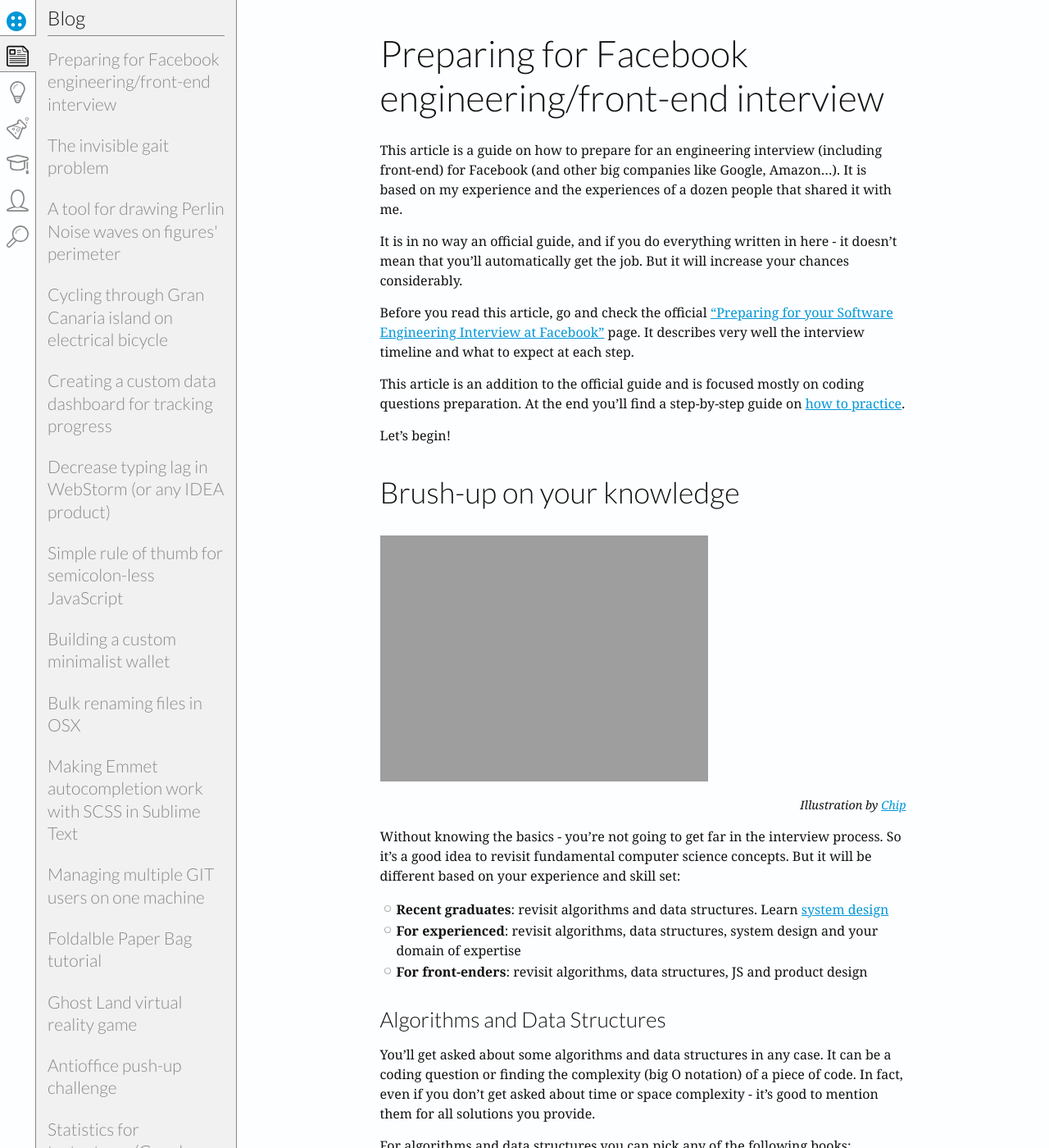
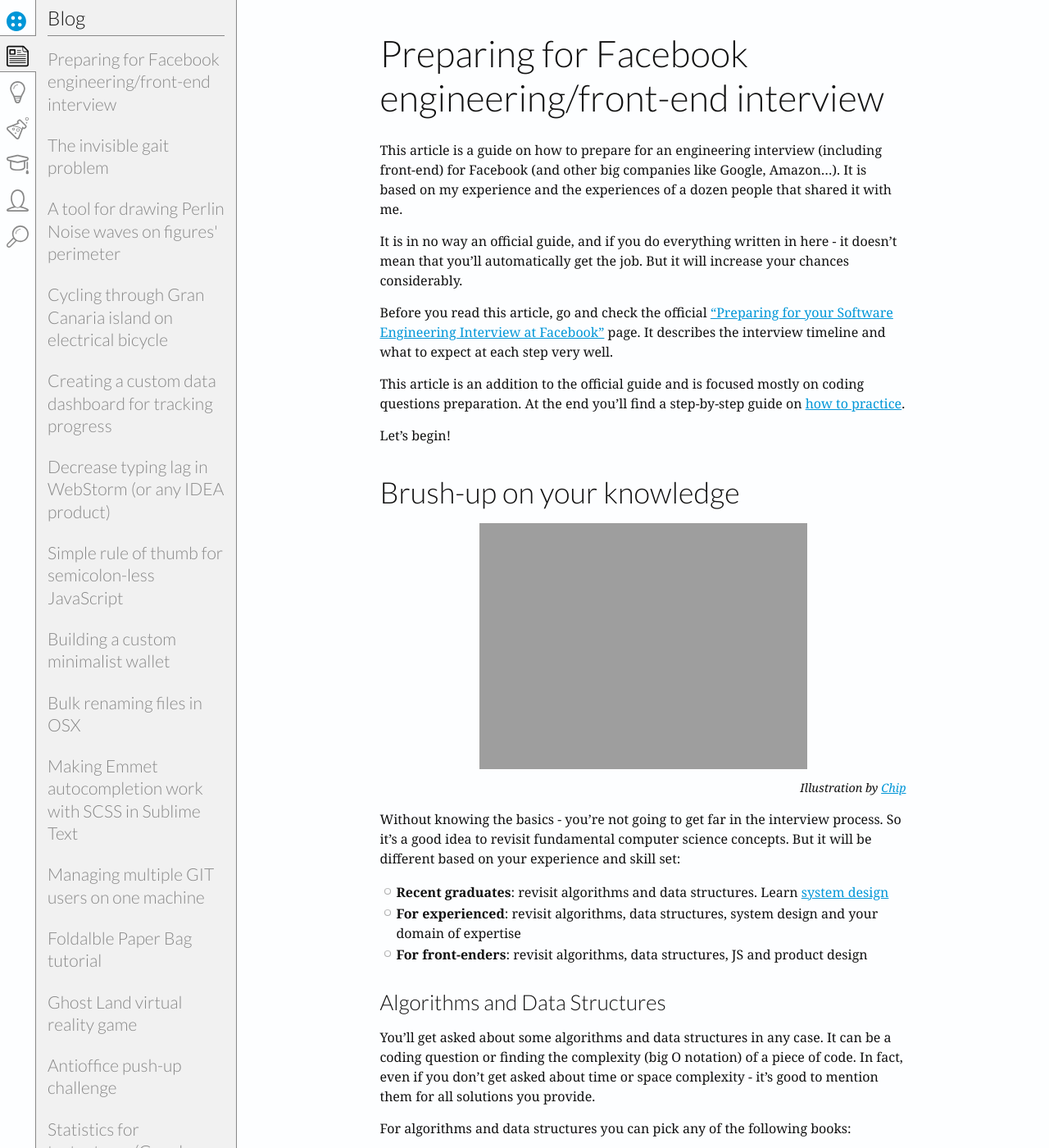
Before and after one commit to bumbu/bumbu.github.io, a Jekyll site: the page built from _posts/2017-09-16-facebook-engineering-interview.md, in a window 1280 px wide and 1400 px high. Shown: the whole window at 82% size. Built offline with Jekyll 4.4.1, drawn with Linux system fonts in a browser that asks for light colours; some web fonts are replaced; comment, search, counter and statistics services are not loaded; some of the changed text lies outside the part shown.

Commit message:
Add img.aligncenter and limit some images height

```diff
--- a/_posts/2017-09-16-facebook-engineering-interview.md
+++ b/_posts/2017-09-16-facebook-engineering-interview.md
@@ -18,7 +18,7 @@ It is based on my experience and the experiences of a dozen people that shared i
 
 It is in no way an official guide, and if you do everything written in here - it doesn't mean that you'll automatically get the job. But it will increase your chances considerably.
 
-Before you read this article, go and check the official ["Preparing for your Software Engineering Interview at Facebook"](https://www.facebook.com/careers/life/preparing-for-your-software-engineering-interview-at-facebook/){: target="_blank"} page. It describes very well the interview timeline and what to expect at each step.
+Before you read this article, go and check the official ["Preparing for your Software Engineering Interview at Facebook"](https://www.facebook.com/careers/life/preparing-for-your-software-engineering-interview-at-facebook/){: target="_blank"} page. It describes the interview timeline and what to expect at each step very well.
 
 This article is an addition to the official guide and is focused mostly on coding questions preparation.
 At the end you'll find a step-by-step guide on [how to practice](#how-to-practice).
@@ -27,7 +27,7 @@ Let's begin!
 
 ## Brush-up on your knowledge
 
-![Brush-up on your knowledge illustration]({{ assets_path }}/brush-up-your-knowledge.jpg)
+![Brush-up on your knowledge illustration]({{ assets_path }}/brush-up-your-knowledge.jpg){: .aligncenter style="max-height: 400px;"}
 {{caption_1}}
 
 Without knowing the basics - you're not going to get far in the interview process.
@@ -53,7 +53,7 @@ For algorithms and data structures you can pick any of the following books:
 I recommend [Cracking the Coding Interview][cracking-the-coding-interview]{: target="_blank"} because:
 
 * It teaches you how to think about coding questions
-* It covers very well the main algorithms and data structures
+* It covers the main algorithms and data structures very well
 * It has solutions (Java in the book, a dozen of languages [here](https://github.com/careercup/CtCI-6th-Edition){: target="_blank"})
 * It also has hints that you can use when you get stuck but don't want to check the provided solution yet
 
@@ -84,7 +84,7 @@ I haven't yet found any good resources on product design, but it follows the sam
 
 ## Practice whiteboard coding
 
-![Whiteboard coding illustration]({{ assets_path }}/whiteboard-coding.jpg)
+![Whiteboard coding illustration]({{ assets_path }}/whiteboard-coding.jpg){: .aligncenter style="max-height: 400px;"}
 {{caption_1}}
 
 You may think - well, I've written code for X years, so I'll have no trouble writing some code on a whiteboard.
@@ -147,7 +147,7 @@ It's more efficient than solving 20 exercises during the weekend and then forget
 
 ## Side effects
 
-![Side effects illustration]({{ assets_path }}/side-effects.jpg)
+![Side effects illustration]({{ assets_path }}/side-effects.jpg){: .aligncenter style="max-height: 400px;"}
 {{caption_1}}
 
 I began preparing long before I had the interview.
--- a/_source/styles/components/_post.styl
+++ b/_source/styles/components/_post.styl
@@ -128,6 +128,11 @@
     &.alignright
       float right
 
+    &.aligncenter
+      display block
+      margin-left auto
+      margin-right auto
+
     + .caption
       display block
       text-align right
--- a/assets/css/main.css
+++ b/assets/css/main.css
@@ -1132,6 +1132,11 @@ pre.code-toolbar > .toolbar span:focus {
 .post img.alignright {
   float: right;
 }
+.post img.aligncenter {
+  display: block;
+  margin-left: auto;
+  margin-right: auto;
+}
 .post img + .caption {
   display: block;
   text-align: right;
```
